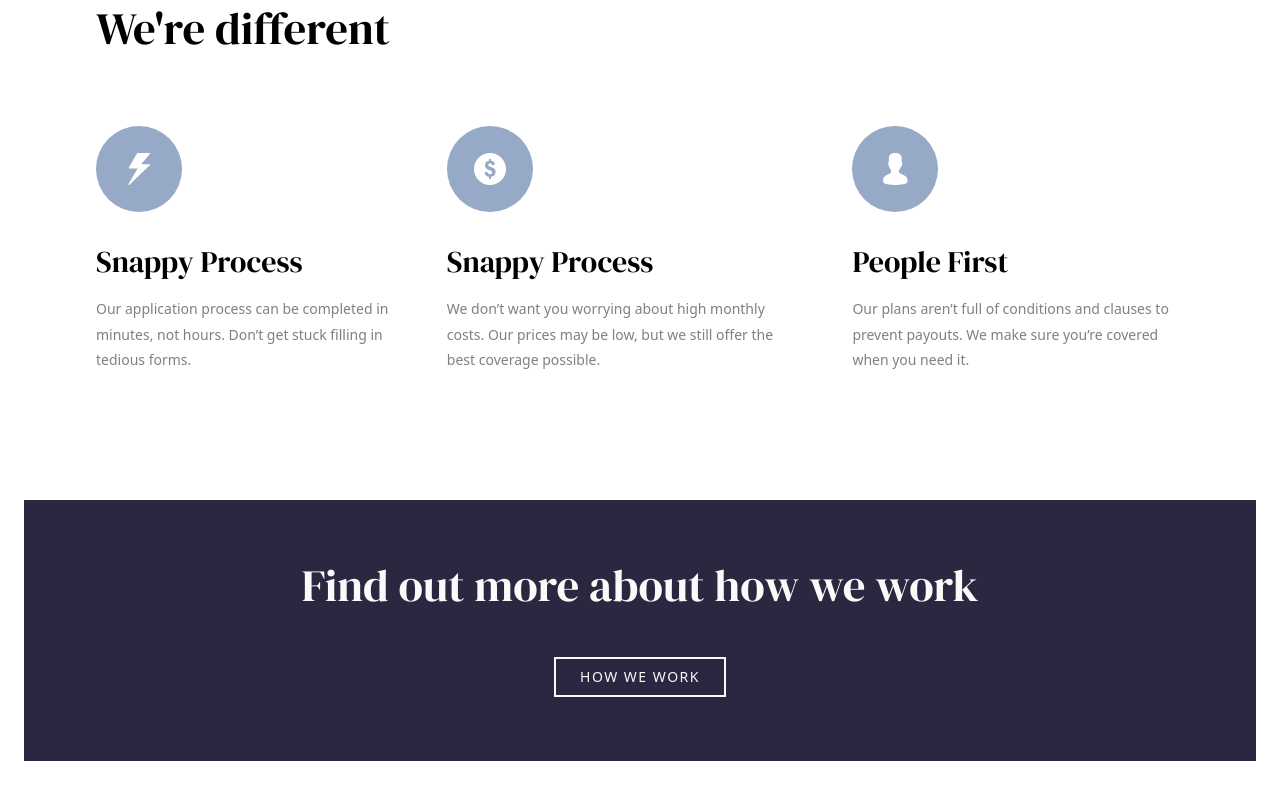
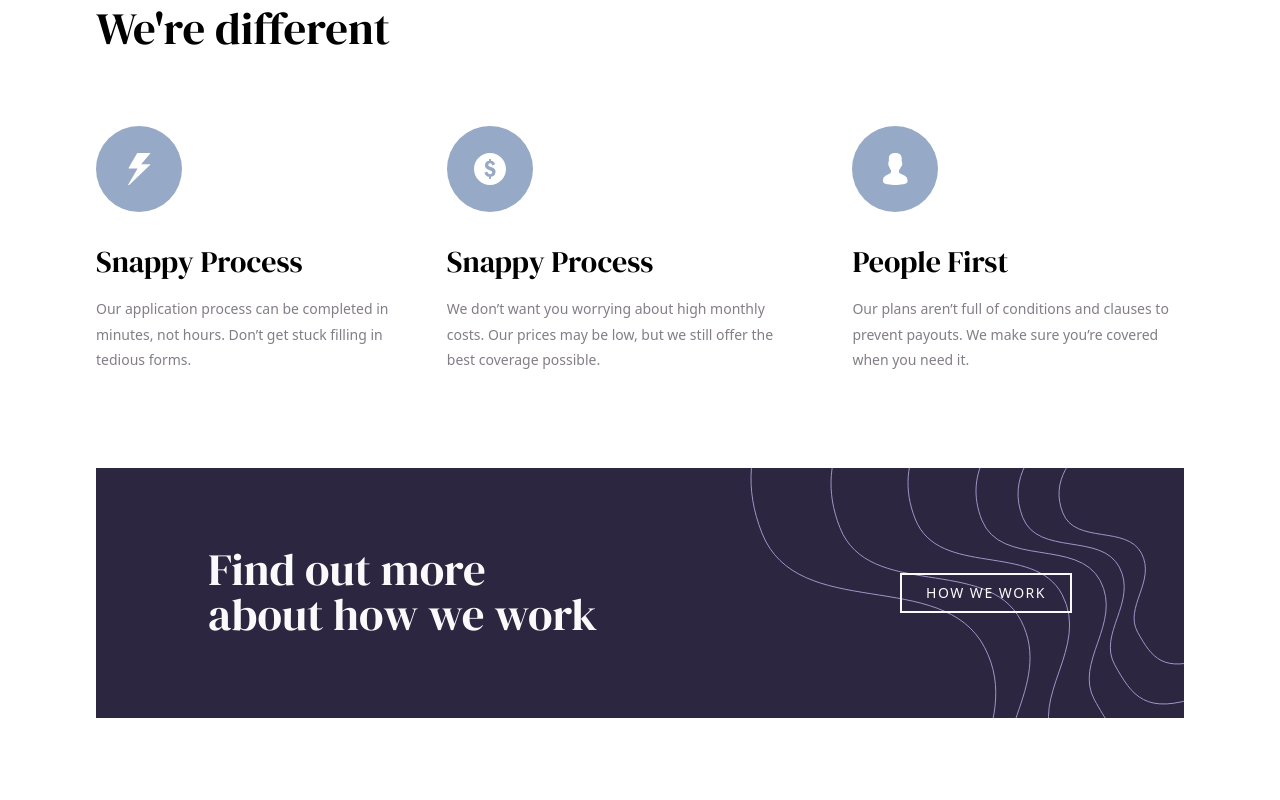
Before and after one commit to kaluczadzsi/insure-landing-page, a React (Vite) app: page / in a window 1280 px wide. Shown: the part 952-1752 px from the top of the page. Built offline with nearby package versions, Linux system fonts and the light colour scheme; the HTML template or start-up script is replaced by a standard one.

Commit message:
Update work section design

```diff
--- a/src/components/Work/Work.tsx
+++ b/src/components/Work/Work.tsx
@@ -3,13 +3,29 @@ import { ButtonVariants } from "../Button/types";
 
 const Work = () => {
   return (
-    <section className="relative m-6 mt-32 flex flex-col items-center justify-center gap-12 bg-dark-violet p-16 text-center">
-      <h2 className="font-heading text-[2.8rem] leading-[1] text-very-light-gray">
-        Find out more about how we work
-      </h2>
-      <Button href="#work" variant={ButtonVariants.SECONDARY}>
-        How we work
-      </Button>
+    <section className="m-6 mt-32 xl:m-24 2xl:m-48">
+      <article className="relative flex flex-col items-center justify-center gap-10 overflow-hidden bg-dark-violet px-8 py-16 text-center md:flex-row md:justify-between md:py-20 lg:px-28">
+        <div className="z-10 font-heading text-[2.4rem] leading-[1] text-very-light-gray md:text-left md:text-[2.8rem]">
+          <h2>Find out more</h2>
+          <span>about how we work</span>
+        </div>
+        <div className="relative z-10">
+          <Button href="#work" variant={ButtonVariants.SECONDARY}>
+            How we work
+          </Button>
+        </div>
+        <div className="absolute right-0 top-0 z-0 overflow-hidden md:hidden">
+          <img
+            src="/images/bg-pattern-how-we-work-mobile.svg"
+            alt="Background pattern"
+          />
+        </div>
+        <img
+          className="absolute right-0 top-0 hidden md:block"
+          src="/images/bg-pattern-how-we-work-desktop.svg"
+          alt="Background pattern"
+        />
+      </article>
     </section>
   );
 };
```
